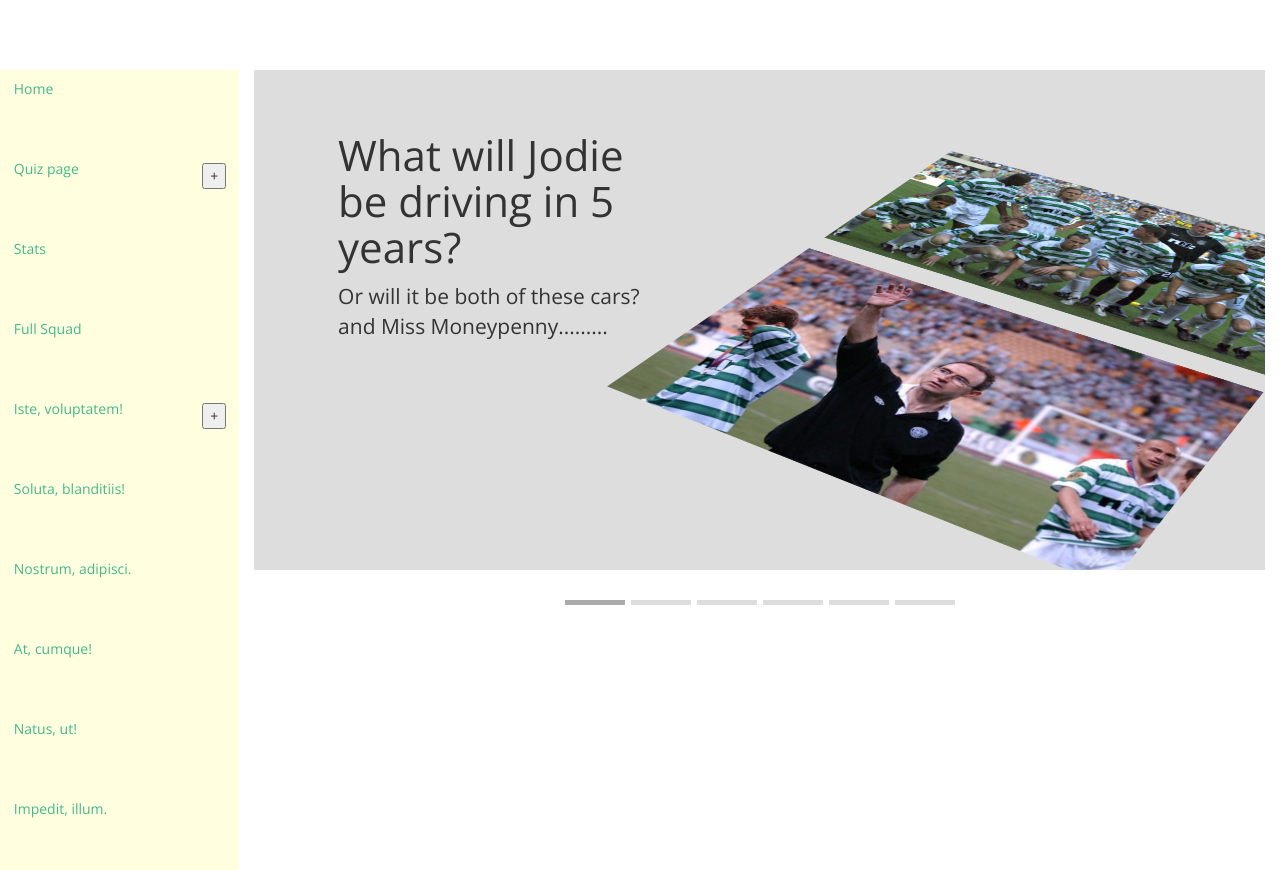
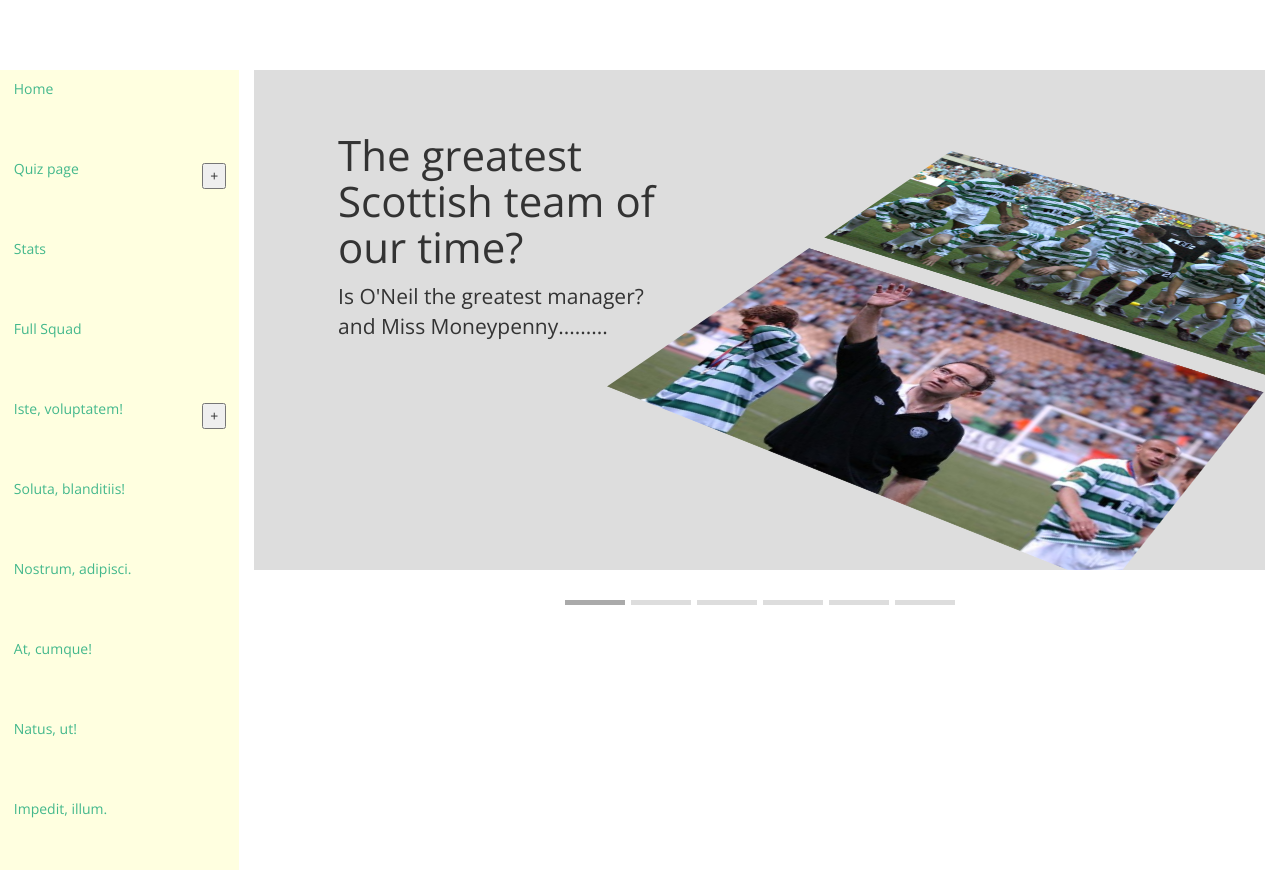
Before and after one commit to kanepa/seville, a Django app: page / in a window 1280 px wide. Run offline with Django 3.2, Linux system fonts and the light colour scheme; some libraries are stand-ins or nearby versions.

Commit message:
updated JS

```diff
--- a/templates/base.html
+++ b/templates/base.html
@@ -87,8 +87,8 @@ var s = document.getElementsByTagName('script')[0]; s.parentNode.insertBefore(ga
     <script src="{%static 'js/bootstrap.min.js' %}"></script>
 
 
-    <script src="/static/js/classie.js"></script>
-		<script src="/static/js/tiltSlider.js"></script>
+    <script src="{% static 'js/classie.js' %}"></script>
+		<script src="{% static 'js/tiltSlider.js' %}" ></script>
 		<script>
 			new TiltSlider( document.getElementById( 'slideshow' ) );
 		</script>
--- a/templates/index.html
+++ b/templates/index.html
@@ -7,8 +7,8 @@
 				<ol class="slides">
 					<li class="current">
 						<div class="description">
-							<h2>What will Jodie be driving in 5 years?</h2>
-							<p>Or will it be both of these cars? <a href="http://www.thefwa.com/"></a>and Miss Moneypenny.........</p>
+							<h2>The greatest Scottish team of our time?</h2>
+							<p>Is O'Neil the greatest manager? <a href="http://www.thefwa.com/"></a>and Miss Moneypenny.........</p>
 						</div>
 						<div class="tiltview col">
 							<a href="http://grovemade.com/"><img src="{% static 'img/team.jpg' %}"/></a>
```
Also changed, not shown: 2 other files.
